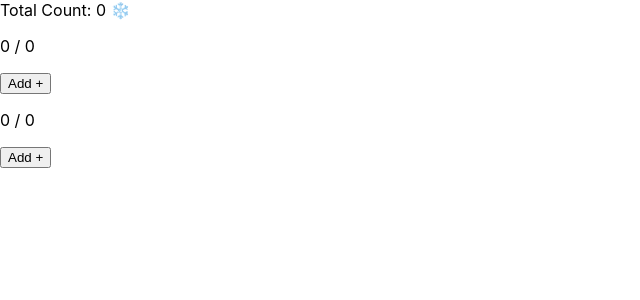
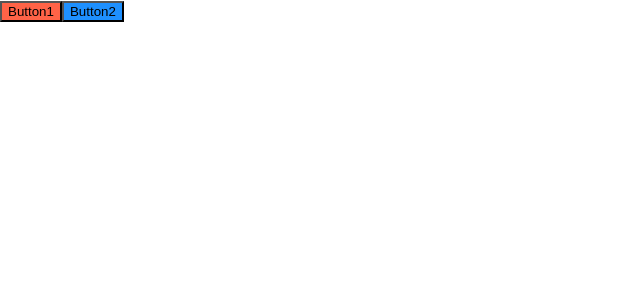
Before and after one commit to redonearth/react-basic, a React (Create React App) app: page / in a window 1280 px wide. Shown: the top 300 px of the page, without its empty margins (0-640 px from the left). Built offline with nearby package versions, Linux system fonts and the light colour scheme.

Commit message:
feat: PostCSS 적용 코드 구현

```diff
--- /dev/null
+++ b/src/css/App.jsx
@@ -0,0 +1,12 @@
+import React from 'react';
+import Button1 from './components/Button1';
+import Button2 from './components/Button2';
+
+export default function App() {
+  return (
+    <>
+      <Button1 />
+      <Button2 />
+    </>
+  );
+}
--- /dev/null
+++ b/src/css/components/Button1.jsx
@@ -0,0 +1,6 @@
+import React from 'react';
+import styles from './Button1.module.css';
+
+export default function Button1() {
+  return <button className={styles.button}>Button1</button>;
+}
--- /dev/null
+++ b/src/css/components/Button1.module.css
@@ -0,0 +1,3 @@
+.button {
+  background-color: tomato;
+}
--- /dev/null
+++ b/src/css/components/Button2.jsx
@@ -0,0 +1,6 @@
+import React from 'react';
+import styles from './Button2.module.css';
+
+export default function Button2() {
+  return <button className={styles.button}>Button2</button>;
+}
--- /dev/null
+++ b/src/css/components/Button2.module.css
@@ -0,0 +1,3 @@
+.button {
+  background-color: dodgerblue;
+}
--- a/src/index.js
+++ b/src/index.js
@@ -2,12 +2,12 @@ import React from 'react';
 import ReactDOM from 'react-dom/client';
 import './index.css';
 import reportWebVitals from './reportWebVitals';
-import AppClass from './basic/AppClass';
+import App from './css/App';
 
 const root = ReactDOM.createRoot(document.getElementById('root'));
 root.render(
   <React.StrictMode>
-    <AppClass />
+    <App />
   </React.StrictMode>
 );
 
```
